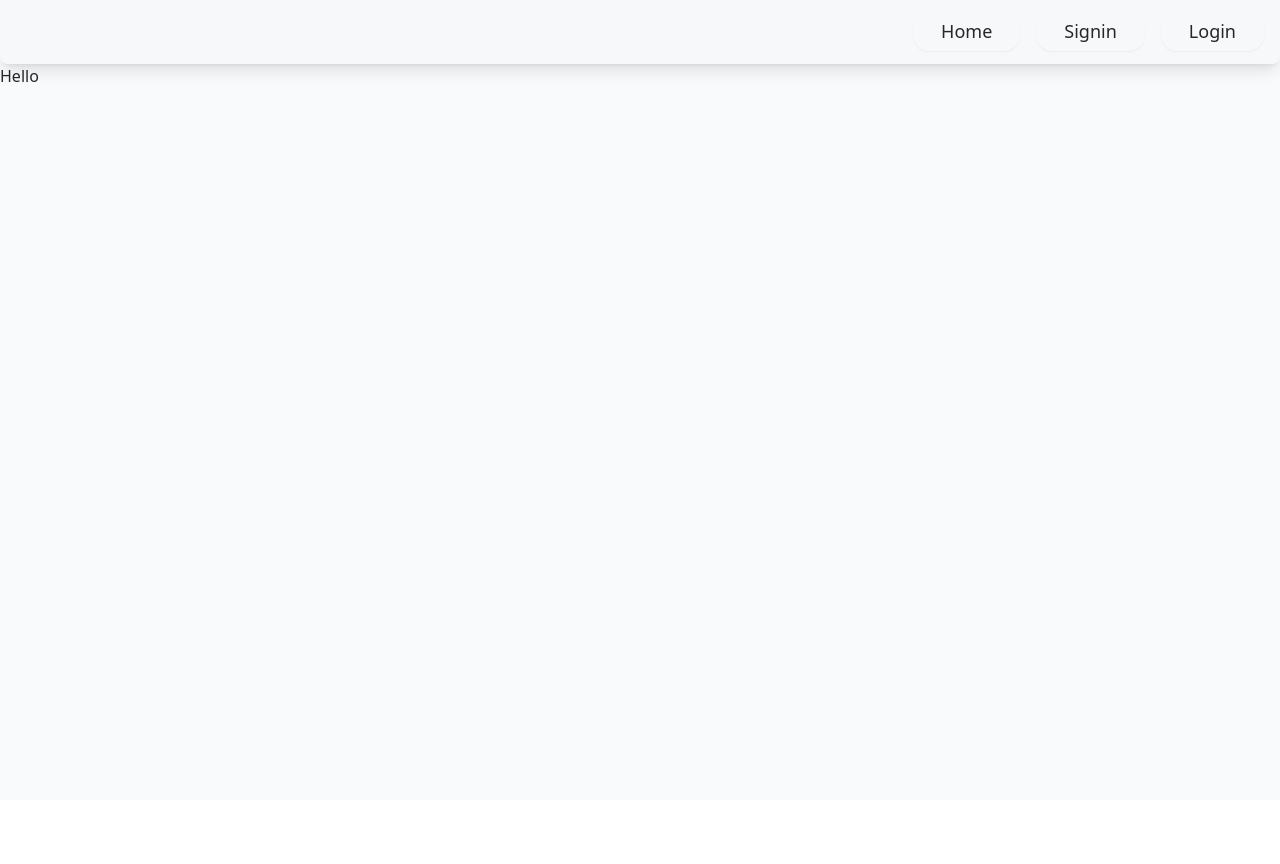
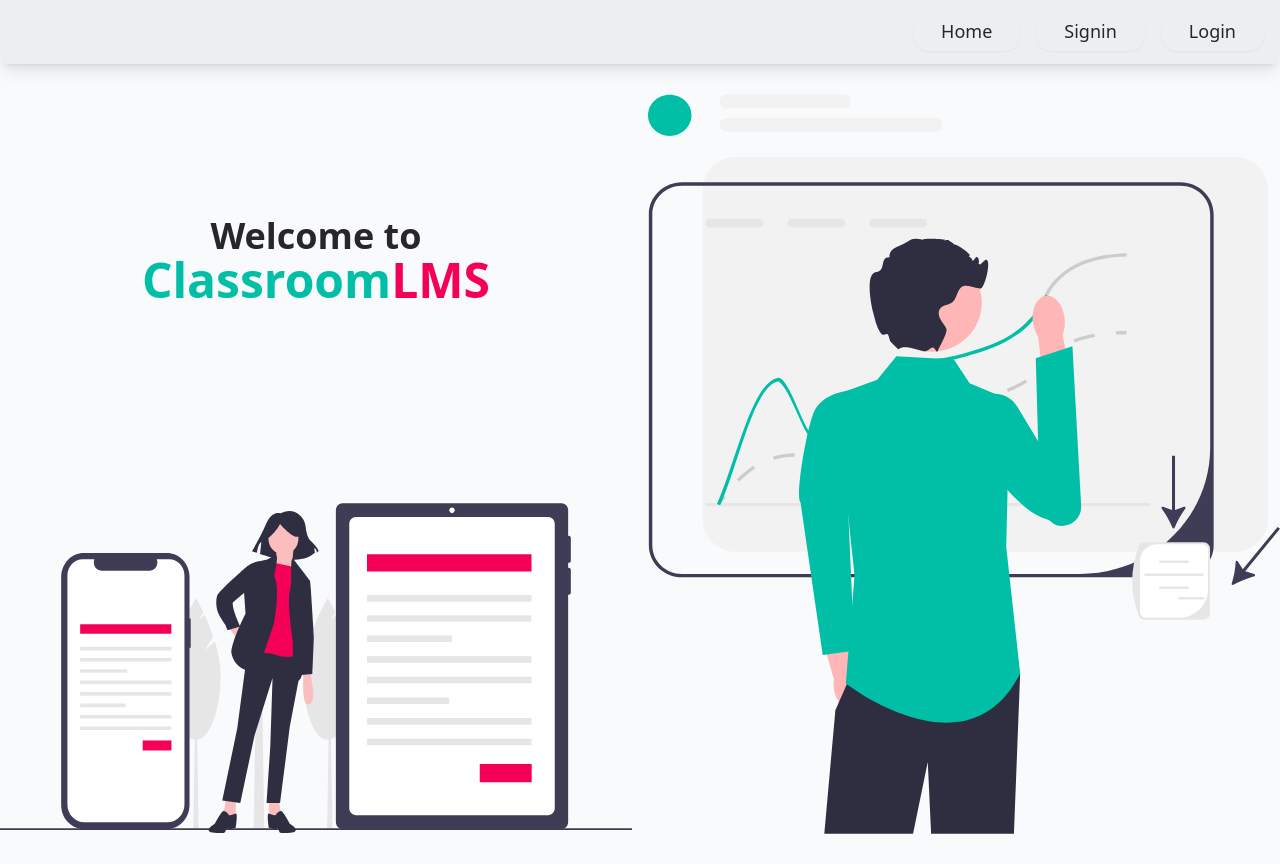
Before and after one commit to TathagataDas99/Classroom-Frontend, a Vue app: page / in a window 1280 px wide. Before the commit the page ends 800 px from the top, so only its background shows below. Built offline with nearby package versions, Linux system fonts and the light colour scheme.

Commit message:
home page designed

```diff
--- a/index.html
+++ b/index.html
@@ -6,7 +6,7 @@
     <meta name="viewport" content="width=device-width, initial-scale=1.0" />
     <title>Classroom[LMS]</title>
   </head>
-  <body class="h-screen w-screen scrollbar-hide bg-slate-50 text-zinc-800">
+  <body class="h-screen-custom w-screen scrollbar-hide bg-slate-50 text-zinc-800">
     <div id="app"></div>
     <script type="module" src="/src/main.js"></script>
   </body>
--- a/src/App.vue
+++ b/src/App.vue
@@ -1,5 +1,8 @@
 <template>
-  <NavBar />
+  <div>
+    <NavBar />
+    <router-view class="relative" />
+  </div>
 </template>
 
 <script>
--- a/src/components/NavBar.vue
+++ b/src/components/NavBar.vue
@@ -1,5 +1,5 @@
 <template>
-  <div v-if="$store.state.user" class="flex flex-col">
+  <div v-if="$store.state.user" class="sticky top-0 z-20 flex flex-col">
     <nav class="navbar">
       <router-link
         @click="handelLogout"
@@ -8,9 +8,9 @@
         >Logout</router-link
       >
     </nav>
-    <router-view />
+    <!-- <router-view /> -->
   </div>
-  <div v-else class="flex flex-col">
+  <div v-else class="sticky top-0 z-20 flex flex-col">
     <nav class="navbar">
       <template v-for="route in routes" :key="route.name">
         <router-link class="slow-effect link" :to="route">{{
@@ -18,7 +18,7 @@
         }}</router-link>
       </template>
     </nav>
-    <router-view />
+    <!-- <router-view /> -->
   </div>
 </template>
 
--- a/src/css/index.css
+++ b/src/css/index.css
@@ -6,8 +6,11 @@
   @apply transition duration-200 ease-linear;
 }
 
+.h-screen-custom {
+  height: calc(90vh-100px);
+}
 .navbar {
-  @apply flex flex-row flex-wrap items-center justify-end rounded-b-lg bg-gray-100/30 shadow-lg backdrop-blur-sm backdrop-filter;
+  @apply sticky top-0 z-20 flex flex-row flex-wrap items-center justify-end rounded-b-lg bg-gray-300/30 shadow-lg backdrop-blur-sm backdrop-filter;
 }
 
 .link {
--- a/src/views/HomeView.vue
+++ b/src/views/HomeView.vue
@@ -1,3 +1,23 @@
 <template>
-  <h1>Hello</h1>
+  <div
+    class="grid h-screen grid-cols-4 grid-rows-2 items-stretch justify-evenly gap-4"
+  >
+    <header class="col-span-2 justify-center self-center text-center">
+      <h1 class="text-4xl font-bold">Welcome to</h1>
+      <h1 class="text-5xl font-bold">
+        <span class="text-primary-dark">Classroom</span>
+        <span class="text-danger-dark">LMS</span>
+      </h1>
+    </header>
+    <img
+      src="../assets/background/WhiteBoard.svg"
+      alt="No white board img found"
+      class="col-span-2 row-span-2 h-full w-full"
+    />
+    <img
+      src="../assets/background/MOBILE_LMS.svg"
+      alt="No white board img found"
+      class="col-span-2 h-full w-full"
+    />
+  </div>
 </template>
--- a/tailwind.config.js
+++ b/tailwind.config.js
@@ -9,7 +9,7 @@ module.exports = {
           light: "#3af0d1",
         },
         danger: {
-          dark: "#ba293a",
+          dark: "#F50057",
           light: "#f2384e",
         },
       },
```
Also changed, not shown: src/assets/background/MOBILE_LMS.svg (added), src/assets/background/WhiteBoard.svg (added).
